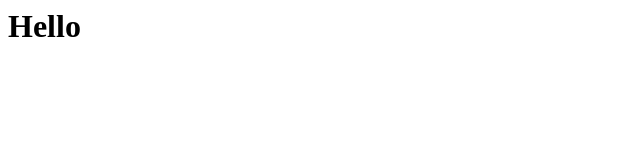
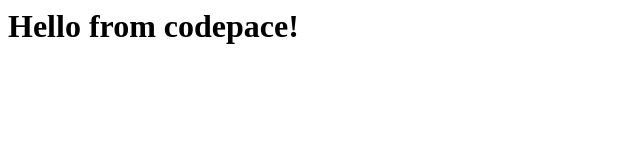
Before and after one commit to pejohans/skills-code-with-codespaces, a plain HTML site: page index.html in a window 1280 px wide. Shown: the whole page, without its empty margins (0-640 px from the left). Drawn offline with Linux system fonts and the light colour scheme.

Commit message:
Adding hello from the codespace!

```diff
--- a/index.html
+++ b/index.html
@@ -1,3 +1,3 @@
 <html>
-  <h1>Hello</h1>
+  <h1>Hello from codepace!</h1>
 </html>
```
